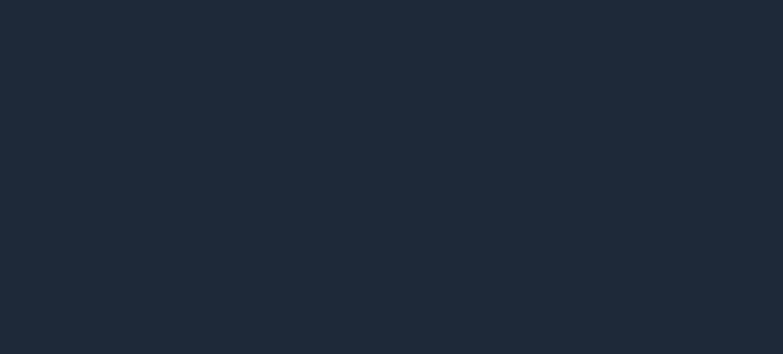
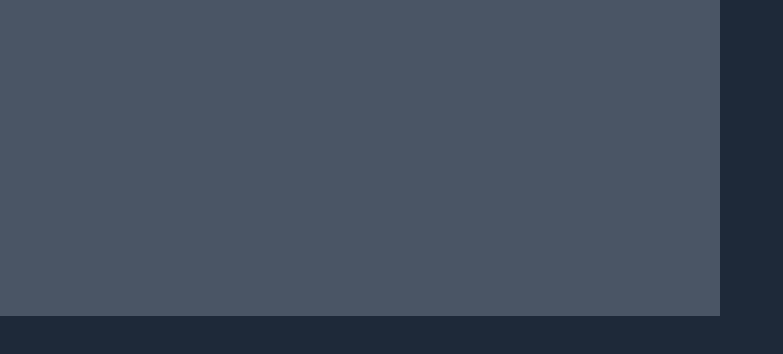
Before and after one commit to AkshayJosephJimmy/lunacal_assign, a React (Vite) app: page / in a window 1280 px wide. Shown: the top 354 px of the page, without its empty margins (0-783 px from the left). Built offline with nearby package versions, Linux system fonts and the light colour scheme.

Commit message:
outline of first widget

```diff
--- a/src/components/Body.jsx
+++ b/src/components/Body.jsx
@@ -1,3 +1,4 @@
+import DetailsWidget from "./DetailsWidget";
 
 
 
@@ -6,8 +7,8 @@ function Body(){
 
 
     return(
-        <div className="body-container bg-gray-800 w-full h-screen">
-
+        <div className="body-container bg-gray-800 w-full h-screen relative">
+            <DetailsWidget/>
         </div>
     )
 }
--- a/src/components/DetailsWidget.jsx
+++ b/src/components/DetailsWidget.jsx
@@ -3,7 +3,7 @@
 
 function DetailsWidget() {
   return (
-    <div className="details-widget">
+    <div className=" absolute details-widget h-[316px] w-full max-w-[720px] bg-gray-600 ">
 
     </div>
   );
```
Also changed, not shown: src/components/Nav.jsx (added).
